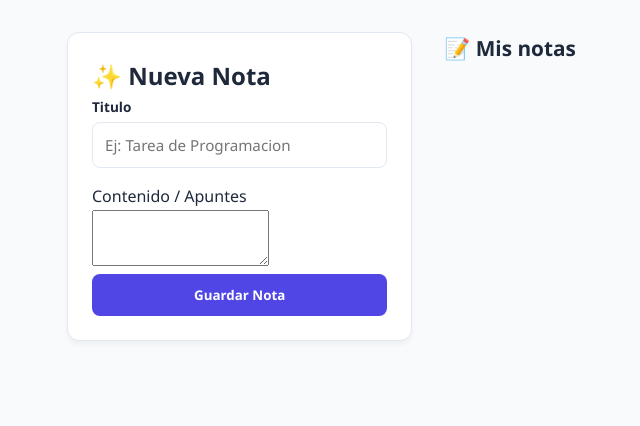
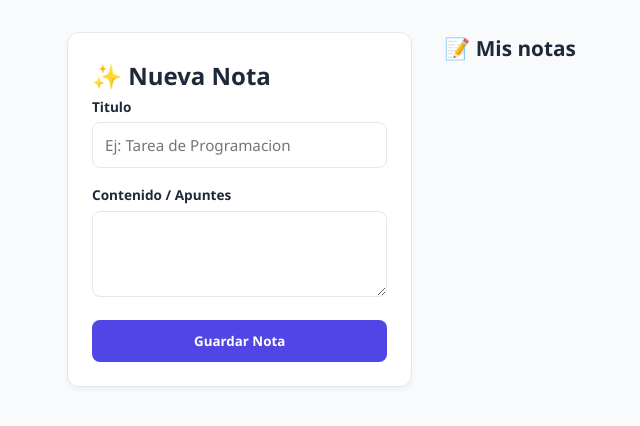
Before and after one commit to Exsoflex/studentflow, a Flask app: page / in a window 1280 px wide. Shown: the part 119-545 px from the top of the page, without its empty margins (39-679 px from the left). Run offline with Flask 3, Linux system fonts and the light colour scheme; data that the repository does not hold is empty.

Commit message:
error de sintaxis en estilo de textarea

```diff
--- a/templates/index.html
+++ b/templates/index.html
@@ -26,7 +26,7 @@
                     <label for="titulo"> Titulo</label>
                     <input type="text" id="titulo" placeholder="Ej: Tarea de Programacion" required>
                     </div>
-                <div class="imput-gropu">
+                <div class="input-group">
                     <label for="contenido">Contenido / Apuntes</label>
                     <textarea id="contenido" rows="3" placeholder="Escribe los detalles aqui..."> </textarea>
                 </div>
```
